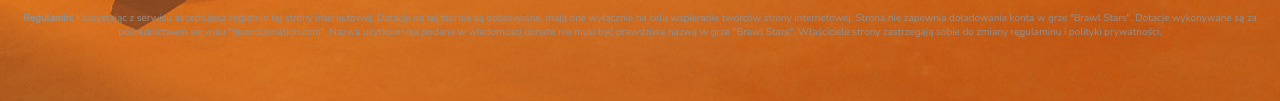
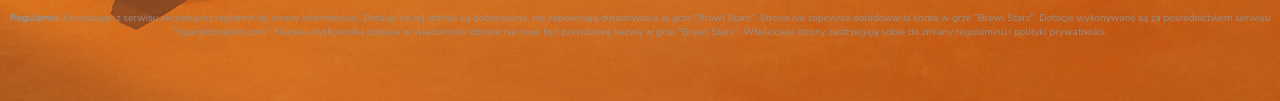
Before and after one commit to fabrykagemow/fabrykagemow.github.io, a plain HTML site: page index.html in a window 1280 px wide. Both pictures are taken after a click on the element "Regulamin". Shown: the part 1030-1131 px from the top of the page. Drawn offline with nearby package versions, Linux system fonts and the light colour scheme.

Commit message:
Update index.html

```diff
--- a/index.html
+++ b/index.html
@@ -143,7 +143,7 @@ Nie czekaj skorzystaj już teraz z Hack Brawl Stars i doładuj konto o Klejnoty
 <a>© Copyright 2019, wszelkie prawa zastrzeżone.
 Wszelkie prawa zastrzeżone. <br />Wszystkie znaki handlowe są własnością ich prawnych właścicieli.</a><br/><br/>
 
-<a id="tresc"><b>Regulamin: </b>Korzystając z serwisu akceptujesz reglamin tej strony internetowej. Dotacje na tej stornie są dobrowolne, mają one wyłącznie na celu wspieranie twórców strony internetowej. Strona nie zapewnia doładowania konta w grze "Brawl Stars". Dotacje wykonywane są za pośrednictwem serwisu "tipanddonation.com". Nazwa użytkownika podana w wiadomości donate nie musi być prawdziwą nazwą w grze "Brawl Stars". Właściciele strony zastrzegają sobie do zmiany regulaminu i polityki prywatności.</a>
+<a id="tresc"><b>Regulamin: </b>Korzystając z serwisu akceptujesz reglamin tej strony internetowej. Dotacje na tej stornie są dobrowolne, nie zapewniają doładowania w grze "Brawl Stars". Strona nie zapewnia doładowania konta w grze "Brawl Stars". Dotacje wykonywane są za pośrednictwem serwisu "tipanddonation.com". Nazwa użytkownika podana w wiadomości donate nie musi być prawdziwą nazwą w grze "Brawl Stars". Właściciele strony zastrzegają sobie do zmiany regulaminu i polityki prywatności.</a>
 <br />
 <a id="tresc2"><b>Polityka prywatności: </b>Właściciele strony nie wykorzystują danych osobowych oraz nazw użytkownika podanych w serwisie do celów zarobkowych.</a>
 
```
